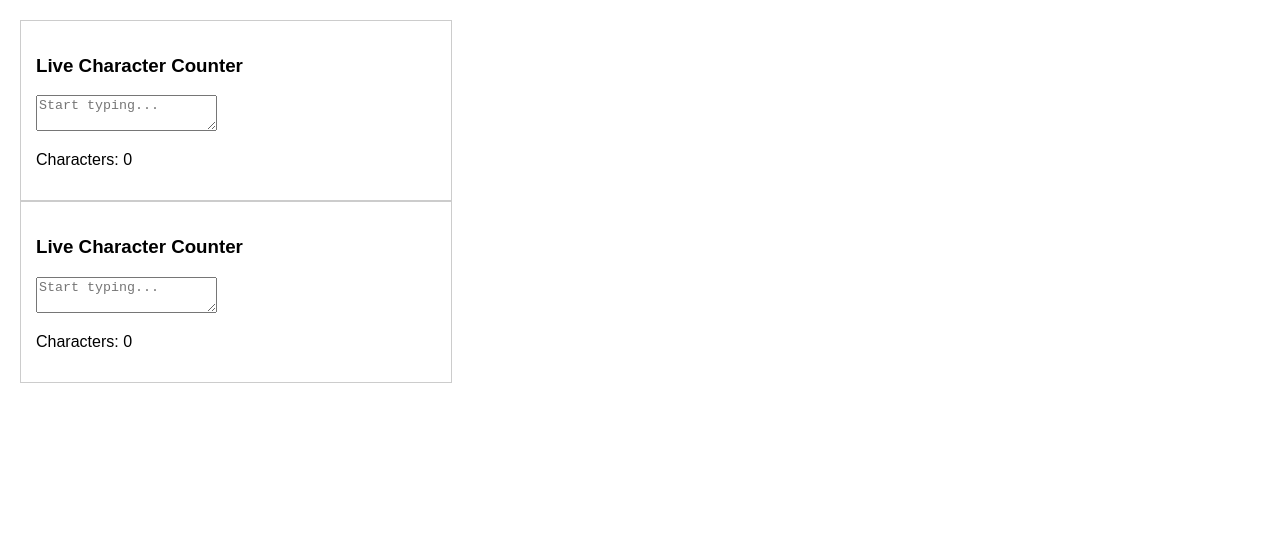
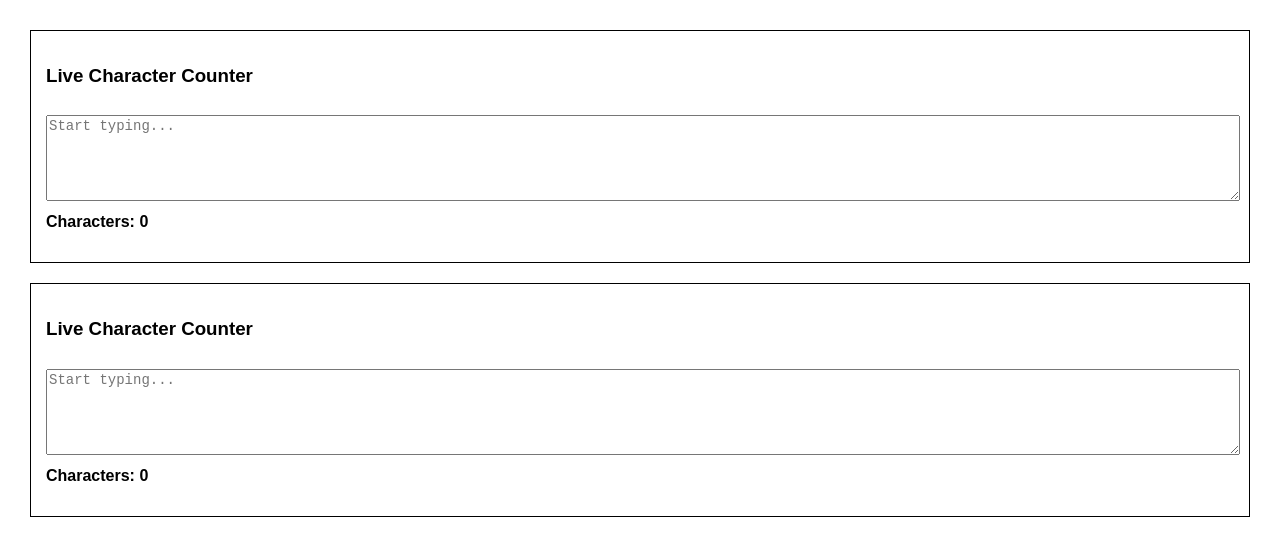
Before and after one commit to aayusharma371/Dynamic-Product-Filter., a plain HTML site: page index.html in a window 1280 px wide. Drawn offline with Linux system fonts and the light colour scheme.

Commit message:
Update style.css

```diff
--- a/style.css
+++ b/style.css
@@ -1,27 +1,22 @@
 body {
   font-family: Arial, sans-serif;
-  margin: 20px;
+  margin: 30px;
 }
 
 .container {
-  border: 1px solid #ccc;
+  border: 1px solid #000;
   padding: 15px;
-  max-width: 400px;
+  margin-bottom: 20px;
 }
 
-h2 {
-  margin-top: 0;
+textarea {
+  width: 100%;
+  height: 80px;
+  margin-top: 10px;
+  font-size: 14px;
 }
 
-select {
-  margin-bottom: 15px;
-  padding: 5px;
+.counter {
+  font-weight: bold;
+  margin-top: 8px;
 }
-
-.product {
-  padding: 10px;
-  border: 1px solid #ddd;
-  margin: 5px 0;
-  border-radius: 5px;
-  background-color: #f9f9f9;
-}
```
